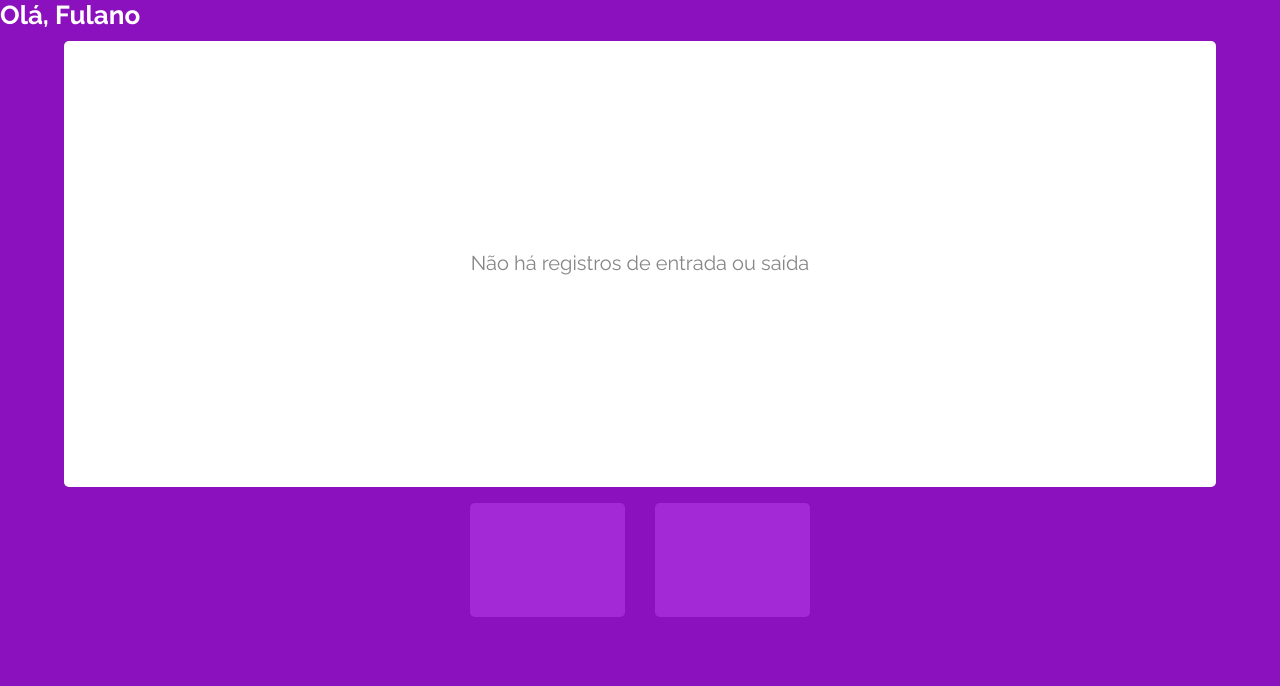
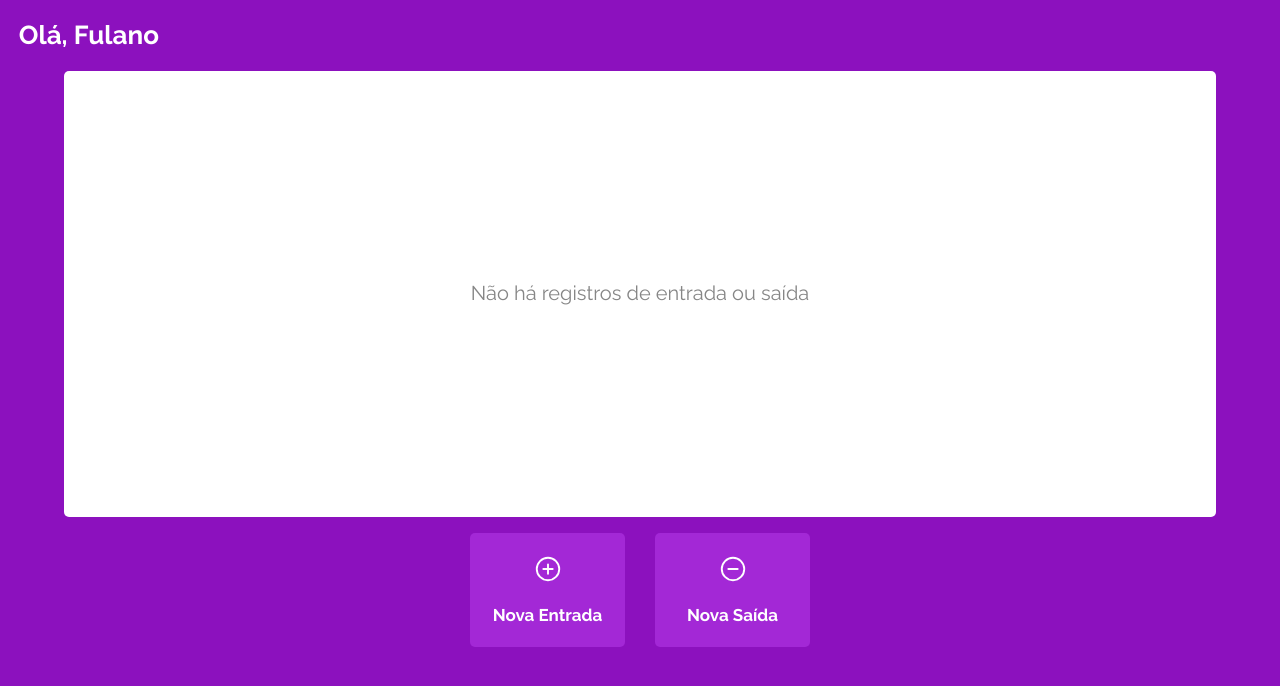
Before and after one commit to jeangabrielrsf/projeto13-myWallet-front, a React (Create React App) app: page /atividades in a window 1280 px wide. Shown: the top 686 px of the page. Built offline with nearby package versions, Linux system fonts and the light colour scheme; a web font is replaced by a local one.

Commit message:
feito o layout da tela de transações.

```diff
--- a/src/TransactionsScreen/TransactionsScreen.js
+++ b/src/TransactionsScreen/TransactionsScreen.js
@@ -10,9 +10,15 @@ export default function TransactionsScreen() {
 			<Registers>Não há registros de entrada ou saída</Registers>
 
 			<Buttons>
-				<InOutButton></InOutButton>
+				<InOutButton>
+					<ion-icon name="add-circle-outline"></ion-icon>
+					Nova Entrada
+				</InOutButton>
 
-				<InOutButton></InOutButton>
+				<InOutButton>
+					<ion-icon name="remove-circle-outline"></ion-icon>
+					Nova Saída
+				</InOutButton>
 			</Buttons>
 		</>
 	);
@@ -23,6 +29,7 @@ const Title = styled.div`
 	font-weight: 700;
 	line-height: 30.52px;
 	color: #ffffff;
+	margin: 20px 18.75px;
 `;
 
 const Registers = styled.div`
@@ -47,6 +54,23 @@ const InOutButton = styled.div`
 	background-color: #a328d6;
 	border-radius: 5px;
 	margin: 6px 15px;
+	color: #ffffff;
+	font-size: 17px;
+	font-weight: 700;
+	line-height: 20px;
+	display: flex;
+	flex-direction: column;
+	justify-content: space-evenly;
+	align-items: center;
+
+	ion-icon {
+		font-size: 30px;
+	}
+
+	&:hover {
+		filter: brightness(130%);
+		cursor: pointer;
+	}
 `;
 
 const Buttons = styled.div`
```
